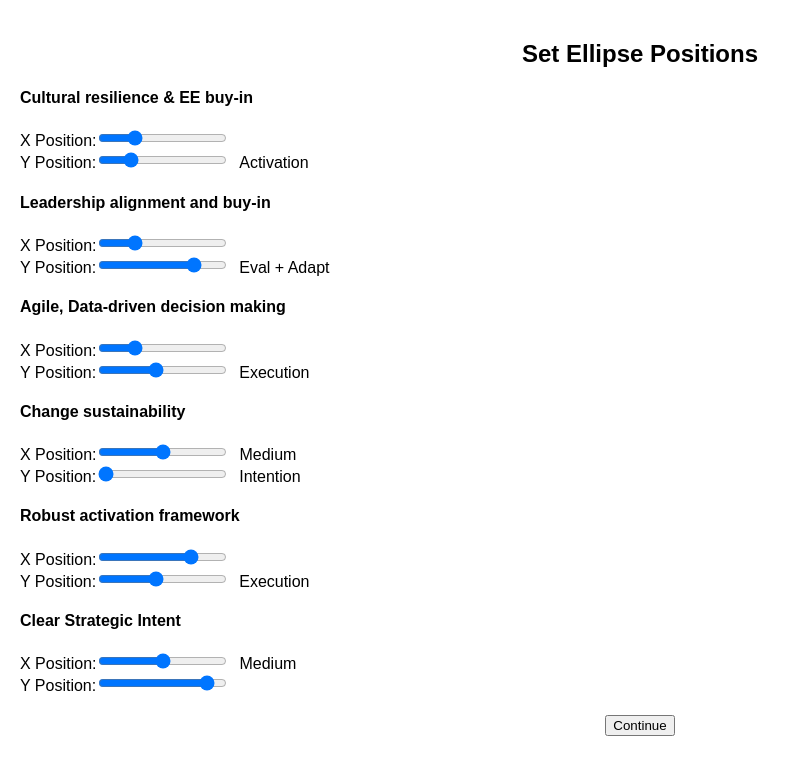
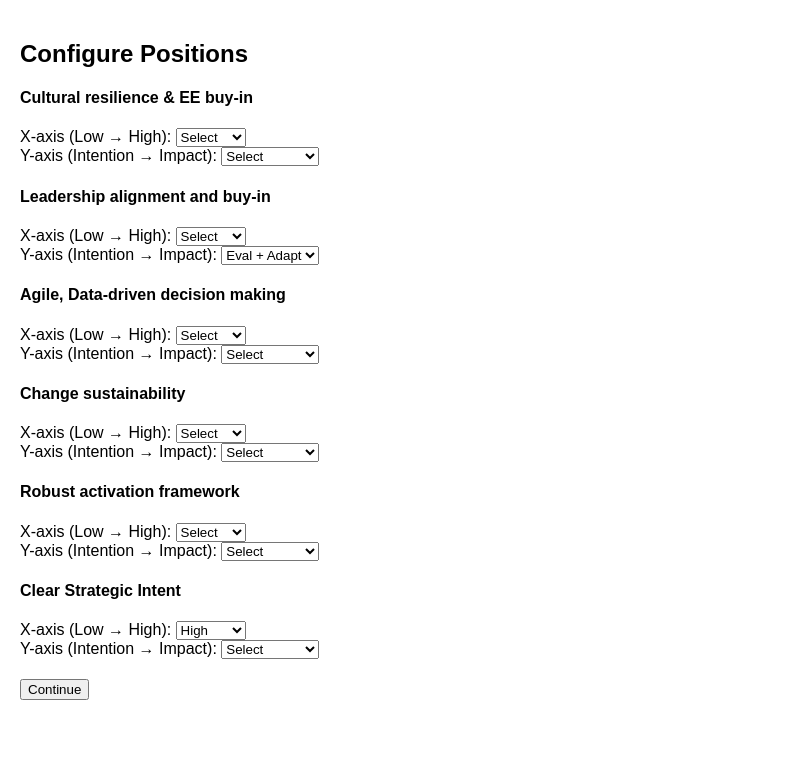
Before and after one commit to mre2you/venn-diagram-app, a React (Create React App) app: page / in a window 1280 px wide. Shown: the top 774 px of the page, without its empty margins (0-800 px from the left). Built offline with nearby package versions, Linux system fonts and the light colour scheme.

Commit message:
revised x axis behavior for slider

```diff
--- a/src/PositionConfigPage.jsx
+++ b/src/PositionConfigPage.jsx
@@ -1,87 +1,82 @@
 import React from "react";
 
-const xLabels = ["Low", "", "Medium", "", "High"];
-const yLabels = [
-  "Intention",
-  "",
-  "Activation",
-  "",
-  "Execution",
-  "",
-  "",
-  "Eval + Adapt",
-  "",
-  "Impact",
-];
+const xScale = {
+  1: 200, // Low
+  3: 400, // Medium
+  5: 600, // High
+};
+
+const yScale = {
+  "Intention": 100,
+  "Activation": 200,
+  "Execution": 300,
+  "Eval + Adapt": 400,
+  "Impact": 500,
+};
 
 const PositionConfigPage = ({ ellipses, onPositionChange, onContinue }) => {
+  const handleXChange = (index, value) => {
+    const radiusX = ellipses[index].radiusX;
+    const targetRightEdge = xScale[value];
+    const newX = Math.max(targetRightEdge - radiusX, radiusX); // Prevent x < 0
+    onPositionChange(index, "x", newX);
+  };
+
+  const handleYChange = (index, label) => {
+    const newY = yScale[label];
+    onPositionChange(index, "y", newY);
+  };
+
   return (
-    <div style={{ padding: 20 }}>
-      <h2 style={{ textAlign: "center" }}>Set Ellipse Positions</h2>
-      {ellipses.map((el, i) => (
-        <div key={el.id} style={{ marginBottom: 20 }}>
-          <h4>{el.label.replace("\n", " ")}</h4>
+    <div style={{ padding: "20px" }}>
+      <h2>Configure Positions</h2>
+      {ellipses.map((ellipse, index) => (
+        <div key={ellipse.id} style={{ marginBottom: "20px" }}>
+          <h4>{ellipse.label.replace("\n", " ")}</h4>
+
+          {/* X Axis Rating */}
           <label>
-            X Position:
-            <input
-              type="range"
-              min="0"
-              max="4"
-              step="1"
-              value={mapXToLabelIndex(el.x)}
-              onChange={(e) =>
-                onPositionChange(i, "x", mapLabelIndexToX(Number(e.target.value)))
+            X-axis (Low → High):{" "}
+            <select
+              onChange={(e) => handleXChange(index, parseInt(e.target.value))}
+              value={
+                Object.keys(xScale).find(
+                  (key) =>
+                    Math.round(ellipse.x + ellipse.radiusX) === xScale[key]
+                ) || ""
               }
-            />
-            <span style={{ marginLeft: 10 }}>{xLabels[mapXToLabelIndex(el.x)]}</span>
+            >
+              <option value="">Select</option>
+              <option value="1">Low</option>
+              <option value="3">Medium</option>
+              <option value="5">High</option>
+            </select>
           </label>
+
           <br />
+
+          {/* Y Axis Stage */}
           <label>
-            Y Position:
-            <input
-              type="range"
-              min="0"
-              max="9"
-              step="1"
-              value={mapYToLabelIndex(el.y)}
-              onChange={(e) =>
-                onPositionChange(i, "y", mapLabelIndexToY(Number(e.target.value)))
+            Y-axis (Intention → Impact):{" "}
+            <select
+              onChange={(e) => handleYChange(index, e.target.value)}
+              value={
+                Object.keys(yScale).find((label) => ellipse.y === yScale[label]) || ""
               }
-            />
-            <span style={{ marginLeft: 10 }}>{yLabels[mapYToLabelIndex(el.y)]}</span>
+            >
+              <option value="">Select</option>
+              {Object.keys(yScale).map((label) => (
+                <option key={label} value={label}>
+                  {label}
+                </option>
+              ))}
+            </select>
           </label>
         </div>
       ))}
-      <div style={{ textAlign: "center" }}>
-        <button onClick={onContinue}>Continue</button>
-      </div>
+      <button onClick={onContinue}>Continue</button>
     </div>
   );
 };
 
-const mapXToLabelIndex = (x) => {
-  if (x < 180) return 0;
-  if (x < 320) return 1;
-  if (x < 460) return 2;
-  if (x < 600) return 3;
-  return 4;
-};
-
-const mapLabelIndexToX = (index) => 100 + (600 / 4) * index;
-
-const mapYToLabelIndex = (y) => {
-  if (y < 100) return 0;
-  if (y < 150) return 1;
-  if (y < 200) return 2;
-  if (y < 250) return 3;
-  if (y < 300) return 4;
-  if (y < 350) return 5;
-  if (y < 400) return 6;
-  if (y < 450) return 7;
-  if (y < 500) return 8;
-  return 9;
-};
-
-const mapLabelIndexToY = (index) => 50 + (500 / 9) * index;
-
 export default PositionConfigPage;
```
